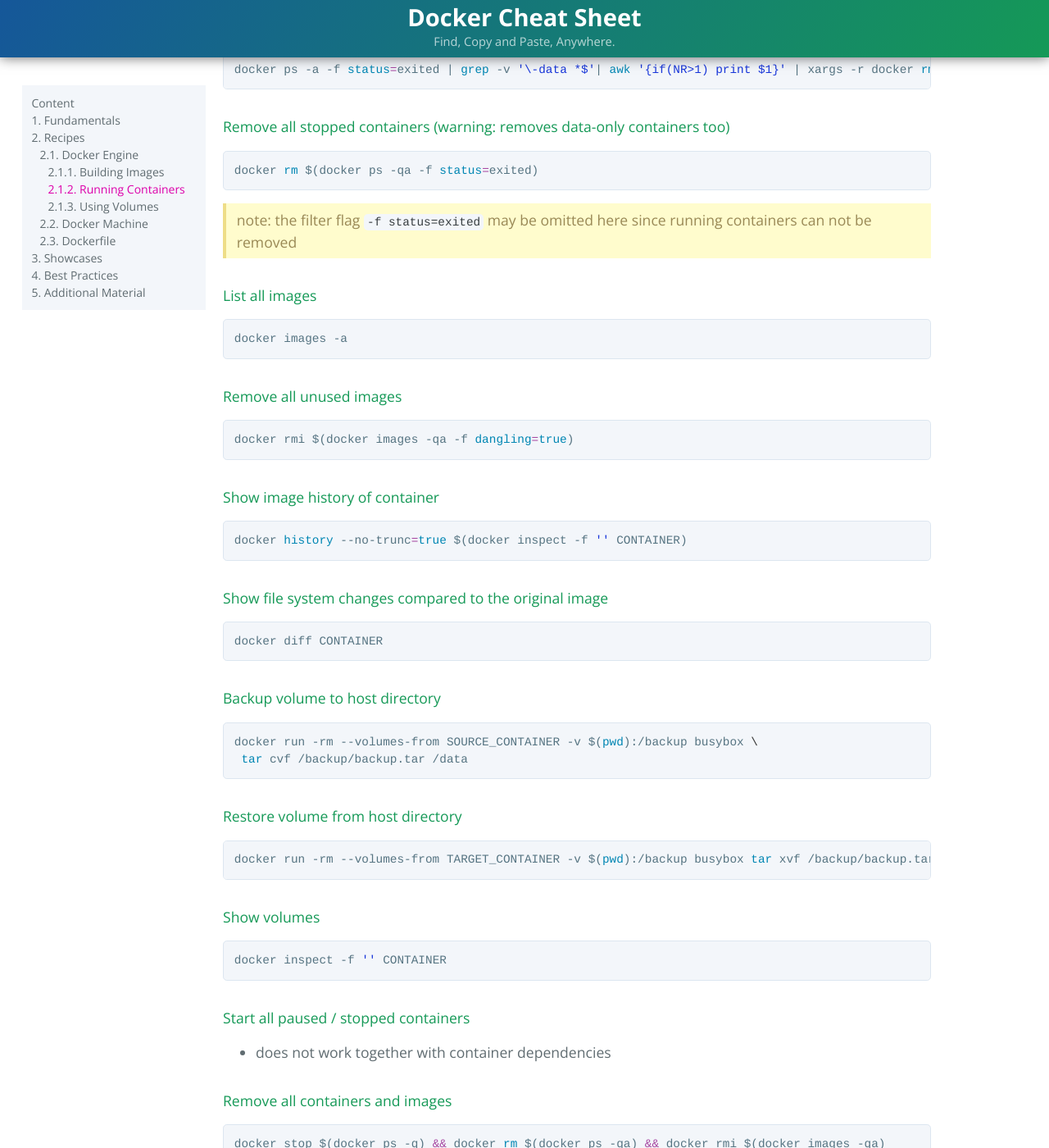
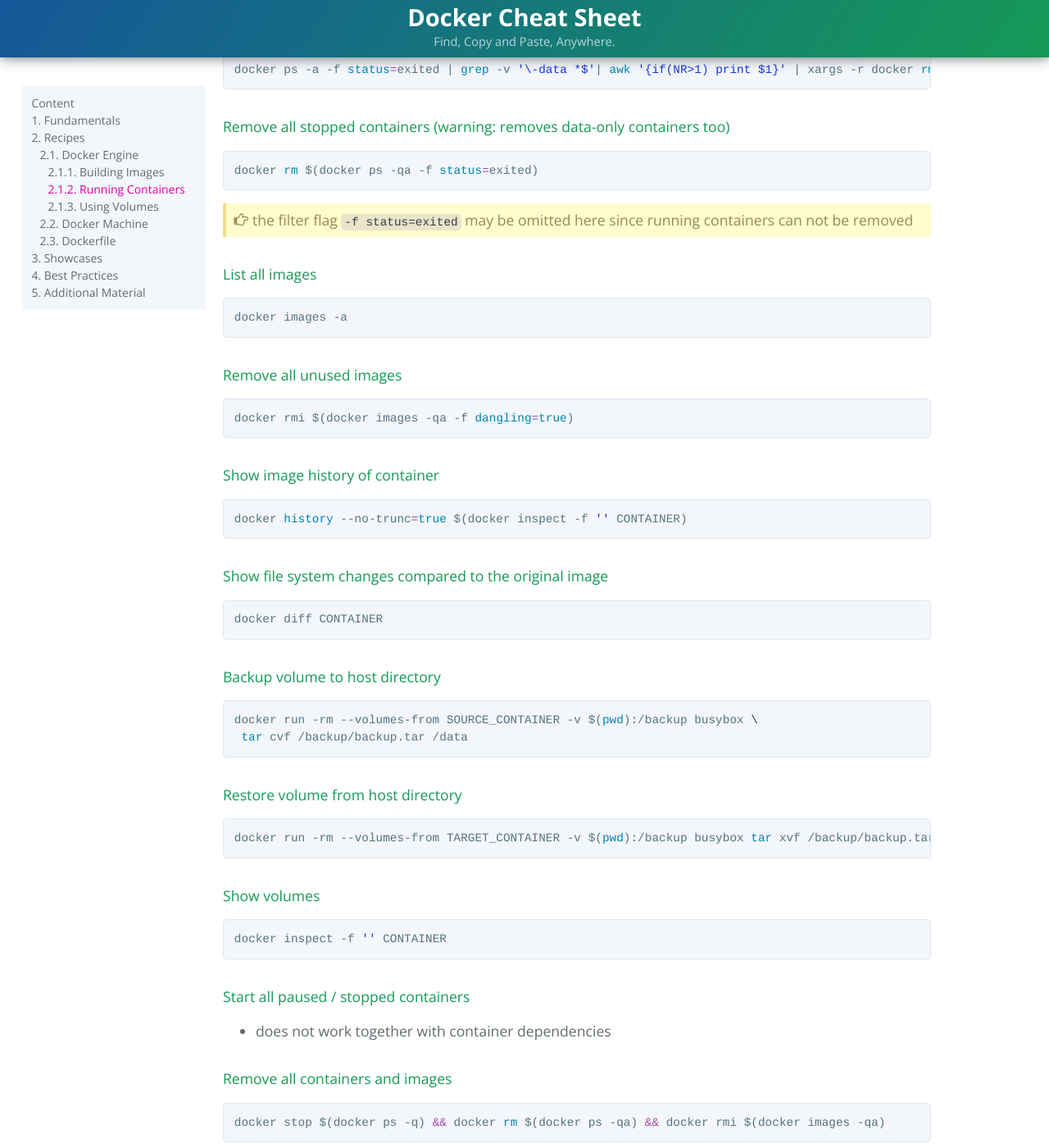
Before and after one commit to JensPiegsa/docker-cheat-sheet, a Jekyll site: the page built from index.md, in a window 1280 px wide and 1400 px high, scrolled down 3234 px. Shown: the whole window at 82% size. Built offline with Jekyll 4.4.1, drawn with Linux system fonts in a browser that asks for light colours; some of the changed text lies outside the part shown.

Commit message:
content update

````diff
--- a/index.md
+++ b/index.md
@@ -136,7 +136,7 @@
 ```
 
 {: .note}
-note: the filter flag `-f status=exited` may be omitted here since running containers can not be removed
+the filter flag `-f status=exited` may be omitted here since running containers can not be removed
 
 #### List all images
 
@@ -245,7 +245,7 @@
 ```
 
 {: .note}
-note: after the `VOLUME` directive, its content can not be changed within the Dockerfile
+after the `VOLUME` directive, its content can not be changed within the Dockerfile
 
 #### Create a volume at runtime
 
--- a/stylesheets/stylesheet.css
+++ b/stylesheets/stylesheet.css
@@ -337,12 +337,24 @@
 .note {
   border-left: .3rem solid #ed8;
   background-color: #fffccd;
-  padding: .4rem .8rem;
+  padding: .4rem .4rem .4rem 2rem;
   color: #985;
+  position: relative;
+}
+
+.note:before {
+  content: '\f0a4';
+  font-family: FontAwesome;
+  position: absolute;
+  left: .6rem;
 }
 
 ul.note {
     padding-left: 2rem;
+}
+
+.note code {
+  background-color: #e9e4ca;
 }
 
 /* TOC */
````
